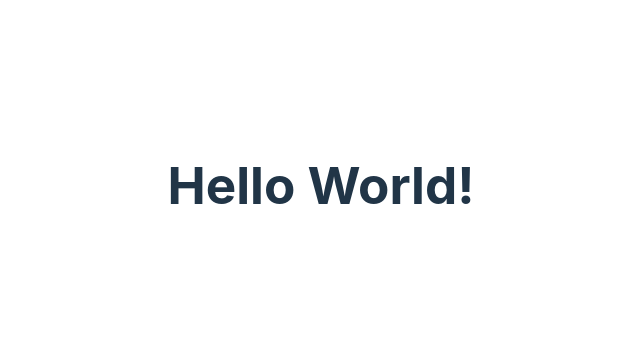
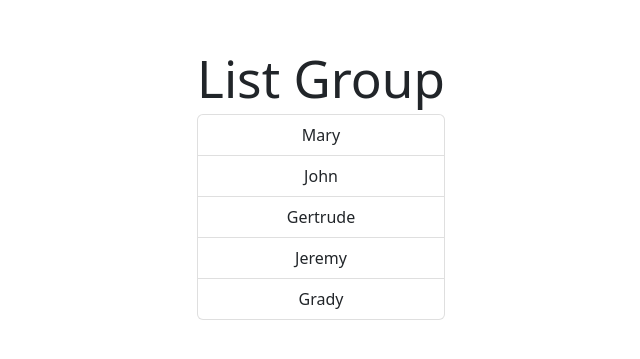
Before and after one commit to uwla/react-app, a React app: page / in a window 1280 px wide. Shown: the part 215-574 px from the top of the page, without its empty margins (319-959 px from the left). Built offline with nearby package versions, Linux system fonts and the light colour scheme; the HTML template or start-up script is replaced by a standard one.

Commit message:
chore: add ListGroup component using fragment and bootstrap

```diff
--- a/package.json
+++ b/package.json
@@ -9,6 +9,7 @@
         "preview": "vite preview"
     },
     "dependencies": {
+        "bootstrap": "^5.2.3",
         "react": "^18.2.0",
         "react-dom": "^18.2.0"
     },
--- a/src/App.tsx
+++ b/src/App.tsx
@@ -1,10 +1,10 @@
 import './App.css'
-import Message from "./Message";
+import ListGroup from './components/ListGroup';
 
 function App() {
     return (
         <div>
-            <Message />
+            <ListGroup />
         </div>
     );
 }
--- a/src/Message.tsx
+++ /dev/null
@@ -1,5 +0,0 @@
-function Message() {
-    return <h1>Hello World!</h1>
-}
-
-export default Message;
--- /dev/null
+++ b/src/components/ListGroup.tsx
@@ -0,0 +1,16 @@
+function ListGroup() {
+    return (
+        <>
+            <h1>List Group</h1>
+            <ul className="list-group">
+                <li className="list-group-item">Mary</li>
+                <li className="list-group-item">John</li>
+                <li className="list-group-item">Gertrude</li>
+                <li className="list-group-item">Jeremy</li>
+                <li className="list-group-item">Grady</li>
+            </ul>
+        </>
+    );
+}
+
+export default ListGroup;
--- a/src/main.tsx
+++ b/src/main.tsx
@@ -1,6 +1,7 @@
 import React from "react";
 import ReactDOM from "react-dom/client";
 import App from "./App";
+import "bootstrap/dist/css/bootstrap.min.css";
 import "./index.css";
 
 ReactDOM.createRoot(document.getElementById("root") as HTMLElement).render(
```
Also changed, not shown: 1 other file (tests, documents, lock files or other folders).
